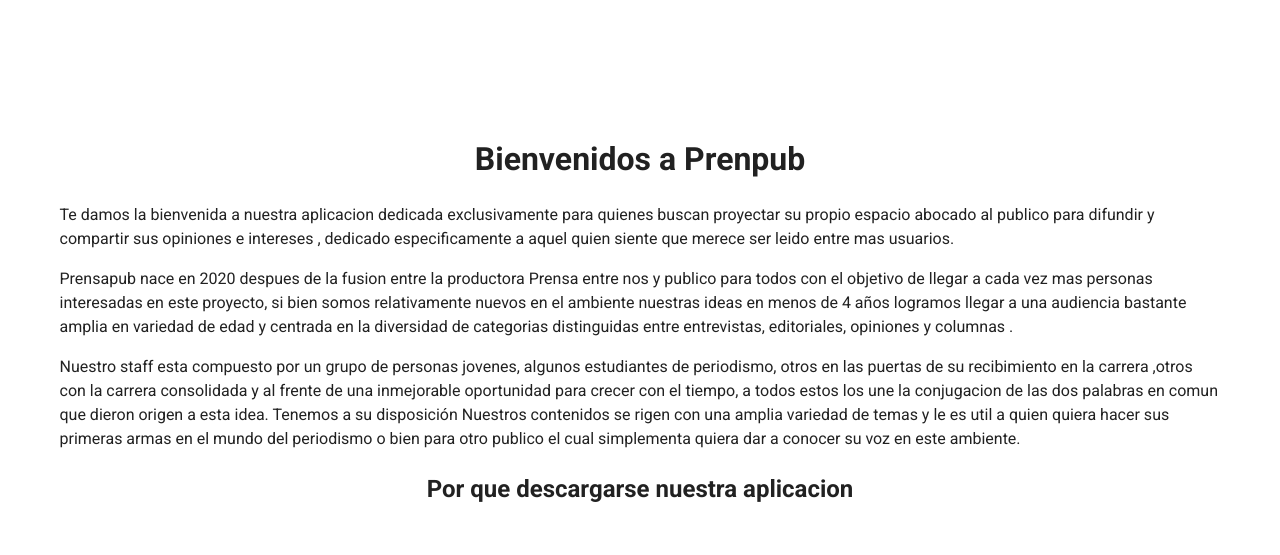
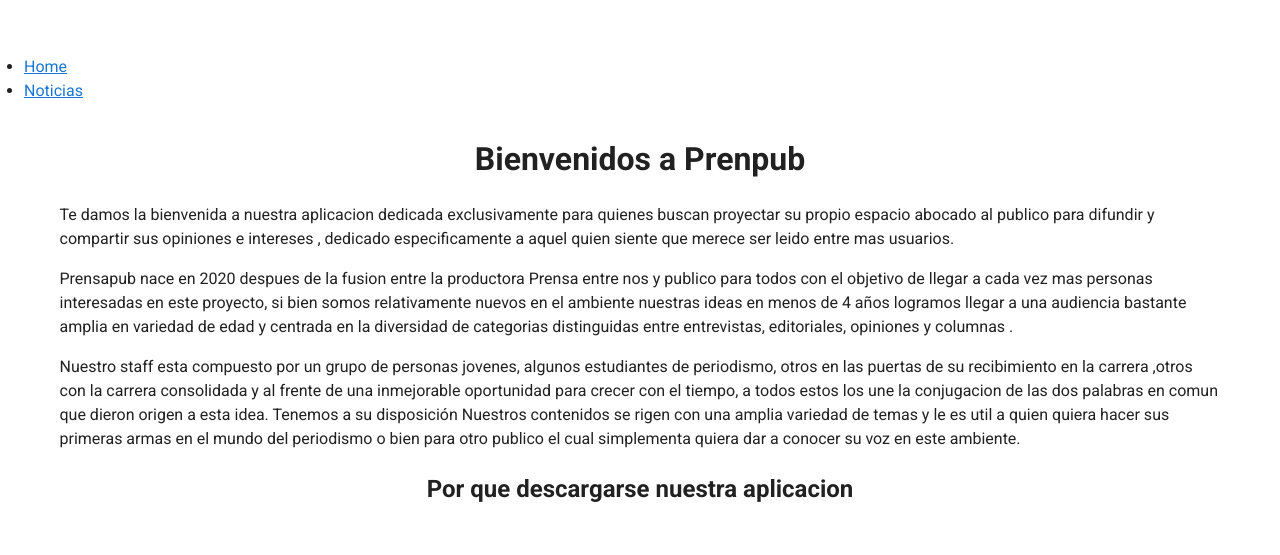
Before and after one commit to Sergio-21-ops/parcial-2-adn3c-diaz_sergio, a Vue app in the folder app_prenpub/: page /#/ in a window 1280 px wide. Shown: the part 245-800 px from the top of the page. Built offline with nearby package versions, Linux system fonts and the light colour scheme.

Commit message:
cambio logo y nav

```diff
--- a/app_prenpub/src/App.vue
+++ b/app_prenpub/src/App.vue
@@ -1,5 +1,50 @@
 <template>
   <v-app>
+    <v-img
+          :src="require('./assets/prenpublogo.png')"
+          class="my-3"
+          contain
+          height="300"
+        />
+        <v-row justify="space-around">
+    <v-menu
+      v-for="([text, rounded], index) in btns"
+      :key="text"
+      :rounded="rounded"
+      offset-y
+    >
+      <template v-slot:activator="{ attrs, on }">
+        <v-btn
+          :color="colors[index]"
+          class="white--text ma-5"
+          v-bind="attrs"
+          v-on="on"
+        >
+          {{ text }} Radius
+        </v-btn>
+      </template>
+
+      <v-list>
+        <v-list-item
+          v-for="item in items"
+          :key="item"
+          link
+        >
+          <v-list-item-title v-text="item"></v-list-item-title>
+        </v-list-item>
+      </v-list>
+    </v-menu>
+  </v-row>
+
+
+    <nav class="nav nav-pills nav-fill">
+    <ul :class="{barraNav}">
+    <li class="nav-item"><router-link to="/" >Home</router-link></li>
+    <li class="nav-item"><router-link to="/ver">Noticias </router-link></li>
+    </ul>
+      </nav>
+
+
     <v-main>
       <router-view/>
     </v-main>
@@ -23,3 +68,6 @@
   }),
 };
 </script>
+<style>
+
+</style>
--- a/app_prenpub/src/components/HelloWorld.vue
+++ b/app_prenpub/src/components/HelloWorld.vue
@@ -1,15 +1,6 @@
 <template>
   <v-container>
     <v-row class="text-center">
-      <v-col cols="12">
-        <v-img
-          :src="require('../assets/prenpublogo.png')"
-          class="my-3"
-          contain
-          height="300"
-        />
-      </v-col>
-
       <v-col class="mb-4">
         <h1 class="text-center my-5">Bienvenidos a Prenpub</h1>
   <p class="text-left">Te damos la bienvenida a nuestra aplicacion dedicada exclusivamente para quienes buscan proyectar su propio espacio abocado al publico para difundir y compartir sus opiniones e intereses , dedicado especificamente a aquel quien siente que merece ser leido entre mas usuarios.</p>
@@ -19,7 +10,7 @@
 
 <v-list>
   <v-list-item
-    v-for="item in items"
+    v-for="item in tips"
     :key="item.title"
     :title="item.title"
     :src="item.img"
@@ -40,7 +31,7 @@
     name: 'HelloWorld',
 
     data: () => ({
-      items: [
+      tips: [
         {
 					title: "Alcance",
 					img: require('../assets/alcance.jpg'),
```
